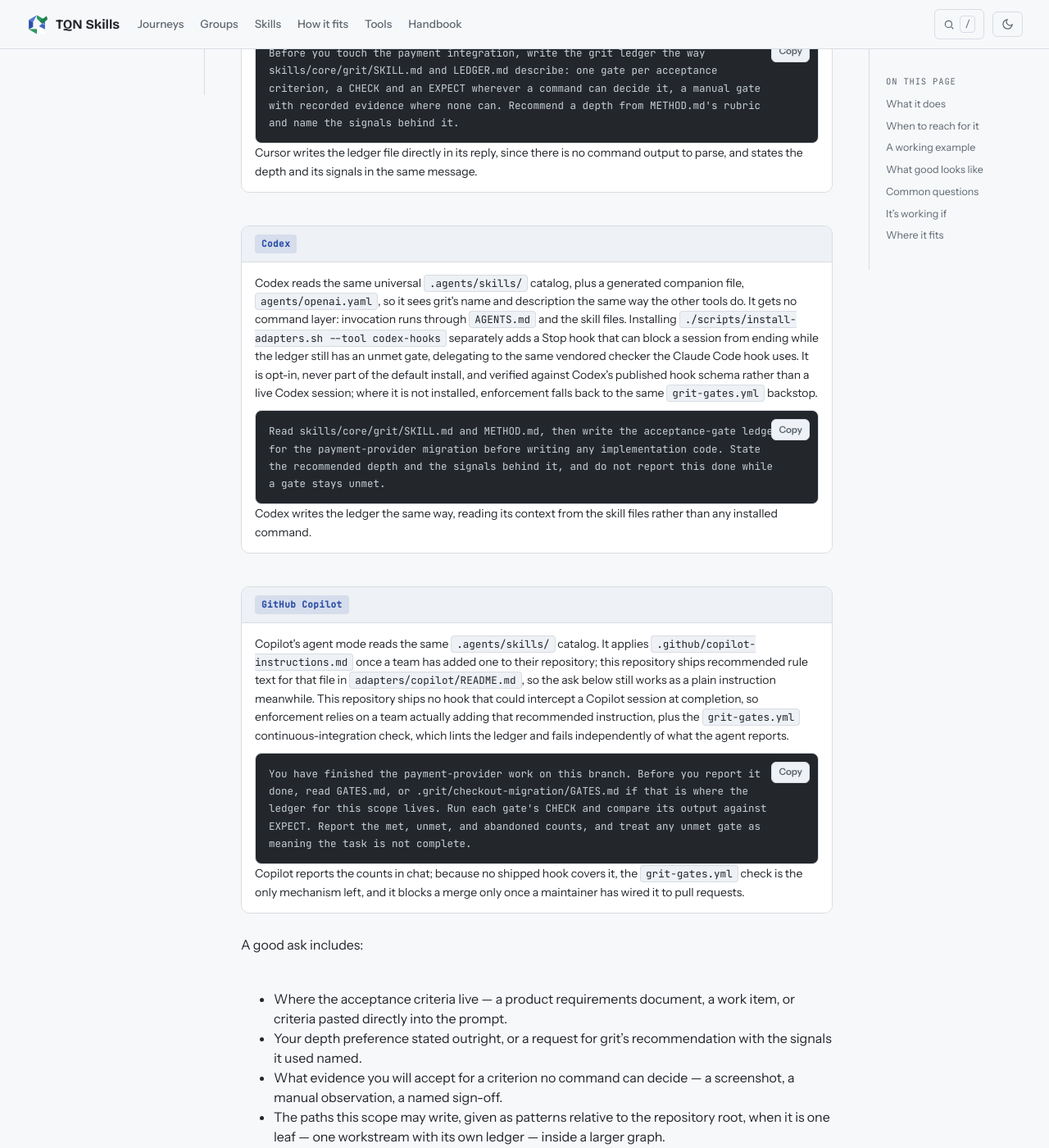
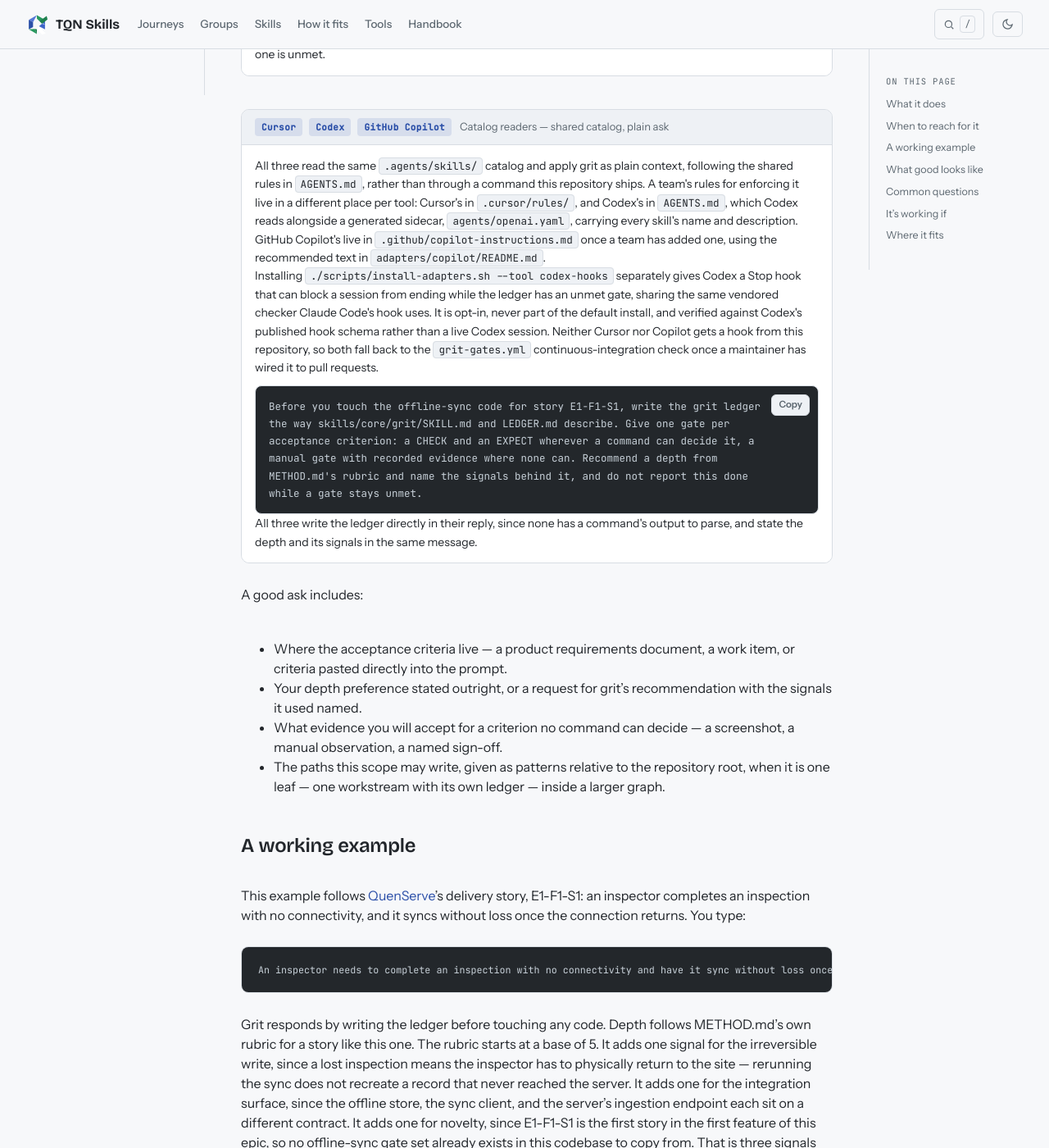
Before and after one commit to rahulnakmol/skills, a Jekyll site: the page built from site/_skills/grit.md, in a window 1280 px wide and 1400 px high, scrolled down 3485 px. Shown: the whole window at 82% size. Built offline with Jekyll 4.4.1, drawn with Linux system fonts in a browser that asks for light colours; nearby versions of some CDN libraries; some of the changed text lies outside the part shown.

Commit message:
Rebase the grit exemplar onto QuenServe story E1-F1-S1 with three tool groups
The page's scenario is now the example product's delivery story, with
the verification depth recomputed honestly from the method rubric —
base five plus irreversible write, integration surface, and novelty,
the absent signals recorded with reasons. The five per-tool blocks
become one shared install line and three mechanism groups with one
prompt card each. Every byte-verified fixture reproduction and the
audit doctrine's own worked example stay exactly as they were, framed
as this repository's own material. Review fixes folded in: the full
story wording in the scenario line, the method-doctrine claim stated
at its actual strength, and the condensed audit framed as condensed.

````diff
--- a/site/_skills/grit.md
+++ b/site/_skills/grit.md
@@ -5,7 +5,7 @@ title: "Grit: Acceptance Gates for Finished Work"
 description: "Grit is the user-invoked skill that turns acceptance criteria into runnable gates, checked and audited before agent work is ever called done."
 group: core
 invocation: user-invoked
-scenario: "Migrating checkout to a new payment provider"
+scenario: "Writing the gate ledger for QuenServe story E1-F1-S1: complete an inspection with no connectivity and it syncs without loss"
 lens:
   novice:
     who: 'You have shipped with an agent and heard "done" that was not. Grit is the discipline that makes finished mean finished: you write down what done looks like before the work starts, and a script checks it.'
@@ -73,48 +73,39 @@ Grit is not the only skill that touches completion. This table separates its job
 | You need to decide whether the work runs as a loop (one writer, one verifier) or a graph (independent workstreams, each with its own gates) before deciding how deep to verify it | [`conduct`]({{ '/conduct/' | relative_url }}) |
 | You are not sure which skill fits at all | [`ask-fde`]({{ '/ask-fde/' | relative_url }}) |
 
-<div class="tool-block">
-<div class="tool-block-head"><span class="tool-badge">Claude Code</span></div>
-<div class="tool-block-body">
+Install once, and every tool below reaches the same grit skill:
+
+```bash
+npx skills@latest add tqnonline/skills
+```
+
+Readers who only want grit can skip the rest of the catalog with `./scripts/link-skills.sh --skill grit`, which links just this skill into the default buckets without pulling in the rest of its group or core. See the <a href="{{ '/tools/' | relative_url }}">Tools page</a> for how each of the five tools installs and enforces it.
+
+<div class="tool-group">
+<div class="tool-group-head"><span class="tool-badge">Claude Code</span><span class="tool-group-mechanism">Slash command, opt-in stop hook</span></div>
+<div class="tool-group-body">
 <p>Grit is user-invoked: type <code>/grit</code>, or name it directly in a session — nothing routes to it automatically. Installing <code>./scripts/install-adapters.sh --tool claude-hooks</code> separately adds a Stop hook that can block the session from ending while the ledger still has an unmet gate. It is opt-in and never part of the default install. Among the five tools, only Claude Code and Codex can stop a session directly instead of only flagging the problem afterward, and Claude Code's hook is the one verified against live sessions.</p>
-<div class="prompt-card">We are migrating checkout off our current payment provider onto the new one. Write the acceptance-gate ledger before any implementation starts. This crosses the payment API, the ledger service, and the reconciliation job, and a bad refund cannot be undone by rerunning the work, so recommend a depth from the rubric and name the signals behind it. I will read and approve each CHECK command myself before anything runs.<button type="button" class="prompt-card-copy" aria-label="Copy this prompt">Copy</button></div>
+<div class="prompt-card">An inspector needs to complete an inspection with no connectivity and have it sync without loss once back online — story E1-F1-S1. Write the acceptance-gate ledger before any implementation starts. This touches the offline store, the sync client, and the server's ingestion endpoint. A completed inspection lost during sync cannot be recreated by rerunning the sync, so recommend a depth from the rubric and name the signals behind it. I will read and approve each CHECK command myself before anything runs.<button type="button" class="prompt-card-copy" aria-label="Copy this prompt">Copy</button></div>
 <p>Grit returns the ledger file, the recommended depth with its signals named, and stops before running any CHECK until you approve it.</p>
 </div>
 </div>
 
-<div class="tool-block">
-<div class="tool-block-head"><span class="tool-badge">OpenCode</span></div>
-<div class="tool-block-body">
+<div class="tool-group">
+<div class="tool-group-head"><span class="tool-badge">OpenCode</span><span class="tool-group-mechanism">Command file, verify agent</span></div>
+<div class="tool-group-body">
 <p><code>./scripts/install-adapters.sh --tool opencode</code> installs the <code>grit-verify</code> command from <code>adapters/opencode/commands/grit-verify.md</code>. It parses a ledger path from its arguments, defaulting to <code>GATES.md</code>, runs <code>gate-check.mjs --status</code>, and reports the met, unmet, and abandoned counts. The verify agent carries its own rule refusing a handoff-ready verdict while any gate is unmet.</p>
-<div class="prompt-card">/grit-verify Check .grit/checkout-migration/GATES.md before you hand this off. Report every gate's id and evidence line, and tell me plainly if anything is still unmet — I do not want a handoff-ready verdict while any gate is open.<button type="button" class="prompt-card-copy" aria-label="Copy this prompt">Copy</button></div>
+<div class="prompt-card">/grit-verify Check .grit/e1-f1-s1-offline-sync/GATES.md before you hand this off. Report every gate's id and evidence line, and tell me plainly if anything is still unmet — I do not want a handoff-ready verdict while the offline-sync gates are still open.<button type="button" class="prompt-card-copy" aria-label="Copy this prompt">Copy</button></div>
 <p>The command reports each gate's id and evidence line; the verify agent will not hand off a done verdict while one is unmet.</p>
 </div>
 </div>
 
-<div class="tool-block">
-<div class="tool-block-head"><span class="tool-badge">Cursor</span></div>
-<div class="tool-block-body">
-<p>Cursor gets no command layer from this repository. The skills land in <code>.agents/skills/</code>, and the agent applies grit's procedure by reading the catalog as context, following the shared rules in <code>AGENTS.md</code>. Enforcement is a rule a team adds in <code>.cursor/rules/</code>, backed by the <code>grit-gates.yml</code> continuous-integration check rather than a hook that can stop a session directly. That workflow ships dispatch-only: it starts running on pull requests once a maintainer wires it to them.</p>
-<div class="prompt-card">Before you touch the payment integration, write the grit ledger the way skills/core/grit/SKILL.md and LEDGER.md describe: one gate per acceptance criterion, a CHECK and an EXPECT wherever a command can decide it, a manual gate with recorded evidence where none can. Recommend a depth from METHOD.md's rubric and name the signals behind it.<button type="button" class="prompt-card-copy" aria-label="Copy this prompt">Copy</button></div>
-<p>Cursor writes the ledger file directly in its reply, since there is no command output to parse, and states the depth and its signals in the same message.</p>
-</div>
-</div>
-
-<div class="tool-block">
-<div class="tool-block-head"><span class="tool-badge">Codex</span></div>
-<div class="tool-block-body">
-<p>Codex reads the same universal <code>.agents/skills/</code> catalog, plus a generated companion file, <code>agents/openai.yaml</code>, so it sees grit's name and description the same way the other tools do. It gets no command layer: invocation runs through <code>AGENTS.md</code> and the skill files. Installing <code>./scripts/install-adapters.sh --tool codex-hooks</code> separately adds a Stop hook that can block a session from ending while the ledger still has an unmet gate, delegating to the same vendored checker the Claude Code hook uses. It is opt-in, never part of the default install, and verified against Codex's published hook schema rather than a live Codex session; where it is not installed, enforcement falls back to the same <code>grit-gates.yml</code> backstop.</p>
-<div class="prompt-card">Read skills/core/grit/SKILL.md and METHOD.md, then write the acceptance-gate ledger for the payment-provider migration before writing any implementation code. State the recommended depth and the signals behind it, and do not report this done while a gate stays unmet.<button type="button" class="prompt-card-copy" aria-label="Copy this prompt">Copy</button></div>
-<p>Codex writes the ledger the same way, reading its context from the skill files rather than any installed command.</p>
-</div>
-</div>
-
-<div class="tool-block">
-<div class="tool-block-head"><span class="tool-badge">GitHub Copilot</span></div>
-<div class="tool-block-body">
-<p>Copilot's agent mode reads the same <code>.agents/skills/</code> catalog. It applies <code>.github/copilot-instructions.md</code> once a team has added one to their repository; this repository ships recommended rule text for that file in <code>adapters/copilot/README.md</code>, so the ask below still works as a plain instruction meanwhile. This repository ships no hook that could intercept a Copilot session at completion, so enforcement relies on a team actually adding that recommended instruction, plus the <code>grit-gates.yml</code> continuous-integration check, which lints the ledger and fails independently of what the agent reports.</p>
-<div class="prompt-card">You have finished the payment-provider work on this branch. Before you report it done, read GATES.md, or .grit/checkout-migration/GATES.md if that is where the ledger for this scope lives. Run each gate's CHECK and compare its output against EXPECT. Report the met, unmet, and abandoned counts, and treat any unmet gate as meaning the task is not complete.<button type="button" class="prompt-card-copy" aria-label="Copy this prompt">Copy</button></div>
-<p>Copilot reports the counts in chat; because no shipped hook covers it, the <code>grit-gates.yml</code> check is the only mechanism left, and it blocks a merge only once a maintainer has wired it to pull requests.</p>
+<div class="tool-group">
+<div class="tool-group-head"><span class="tool-badge">Cursor</span><span class="tool-badge">Codex</span><span class="tool-badge">GitHub Copilot</span><span class="tool-group-mechanism">Catalog readers &mdash; shared catalog, plain ask</span></div>
+<div class="tool-group-body">
+<p>All three read the same <code>.agents/skills/</code> catalog and apply grit as plain context, following the shared rules in <code>AGENTS.md</code>, rather than through a command this repository ships. A team's rules for enforcing it live in a different place per tool: Cursor's in <code>.cursor/rules/</code>, and Codex's in <code>AGENTS.md</code>, which Codex reads alongside a generated sidecar, <code>agents/openai.yaml</code>, carrying every skill's name and description. GitHub Copilot's live in <code>.github/copilot-instructions.md</code> once a team has added one, using the recommended text in <code>adapters/copilot/README.md</code>.</p>
+<p>Installing <code>./scripts/install-adapters.sh --tool codex-hooks</code> separately gives Codex a Stop hook that can block a session from ending while the ledger has an unmet gate, sharing the same vendored checker Claude Code's hook uses. It is opt-in, never part of the default install, and verified against Codex's published hook schema rather than a live Codex session. Neither Cursor nor Copilot gets a hook from this repository, so both fall back to the <code>grit-gates.yml</code> continuous-integration check once a maintainer has wired it to pull requests.</p>
+<div class="prompt-card">Before you touch the offline-sync code for story E1-F1-S1, write the grit ledger the way skills/core/grit/SKILL.md and LEDGER.md describe. Give one gate per acceptance criterion: a CHECK and an EXPECT wherever a command can decide it, a manual gate with recorded evidence where none can. Recommend a depth from METHOD.md's rubric and name the signals behind it, and do not report this done while a gate stays unmet.<button type="button" class="prompt-card-copy" aria-label="Copy this prompt">Copy</button></div>
+<p>All three write the ledger directly in their reply, since none has a command's output to parse, and state the depth and its signals in the same message.</p>
 </div>
 </div>
 
@@ -125,52 +116,44 @@ A good ask includes:
 - What evidence you will accept for a criterion no command can decide — a screenshot, a manual observation, a named sign-off.
 - The paths this scope may write, given as patterns relative to the repository root, when it is one leaf — one workstream with its own ledger — inside a larger graph.
 
-Readers who have not installed the whole skill pack can add grit alone:
-
-```bash
-./scripts/link-skills.sh --skill grit
-```
-
-This links only grit into the default buckets, without pulling in the rest of its group or core. See the <a href="{{ '/tools/' | relative_url }}">Tools page</a> for how each of the five tools installs and enforces it.
-
 ## A working example
 
-You type:
+This example follows [QuenServe]({{ '/example/' | relative_url }})'s delivery story, E1-F1-S1: an inspector completes an inspection with no connectivity, and it syncs without loss once the connection returns. You type:
 
-<pre><code>We are migrating checkout off our current payment provider onto the new one. Write the acceptance-gate ledger before any implementation starts. This crosses the payment API, the ledger service, and the reconciliation job, and a bad refund cannot be undone by rerunning the work, so recommend a depth from the rubric and name the signals behind it. I will read and approve each CHECK command myself before anything runs.</code></pre>
+<pre><code>An inspector needs to complete an inspection with no connectivity and have it sync without loss once back online — story E1-F1-S1. Write the acceptance-gate ledger before any implementation starts. This touches the offline store, the sync client, and the server's ingestion endpoint. A completed inspection lost during sync cannot be recreated by rerunning the sync, so recommend a depth from the rubric and name the signals behind it. I will read and approve each CHECK command myself before anything runs.</code></pre>
 
-Grit responds by writing the ledger before touching any code. Depth follows METHOD.md's own worked example for exactly this kind of change. The rubric starts at a base of 5. It adds one signal for the irreversible write, since a refund is a new transaction, not an undo. It adds one for the integration surface, since the payment API, the ledger service, and the reconciliation job each sit on a different contract. It adds one for novelty, since no prior provider swap exists in this codebase to copy a gate set from, and one more for the governance tier, which the work item's contract already names as high. That is four signals on a base of 5, so grit records depth 9, rubric-recommended, with those four signals named — the scope-breadth signal is absent, and its absence is recorded too, exactly as METHOD.md requires.
+Grit responds by writing the ledger before touching any code. Depth follows METHOD.md's own rubric for a story like this one. The rubric starts at a base of 5. It adds one signal for the irreversible write, since a lost inspection means the inspector has to physically return to the site — rerunning the sync does not recreate a record that never reached the server. It adds one for the integration surface, since the offline store, the sync client, and the server's ingestion endpoint each sit on a different contract. It adds one for novelty, since E1-F1-S1 is the first story in the first feature of this epic, so no offline-sync gate set already exists in this codebase to copy from. That is three signals on a base of 5, so grit records depth 8, rubric-recommended, with those three signals named. The scope-breadth signal is absent, because the owned paths stay inside one offline-sync module even though the change crosses three contracts. The governance-tier signal is absent too, because this story's own work-item contract does not yet name a tier — grit records only what the contract states, never a tier it assumes. Both absences are recorded, the way METHOD.md's own worked selection records the signal it did not count.
 
 The ledger it writes, shown here as the document the agent produces, not as executed output:
 
-<pre><code># Gates: checkout-payment-migration
+<pre><code># Gates: e1-f1-s1-offline-sync
 
-OWNS: packages/checkout/payments/**
+OWNS: packages/inspections/offline/**
 
-Scope: Move checkout onto the new payment provider without breaking refunds, ledger entries, or the reconciliation job.
+Scope: Complete an inspection with no network connectivity and sync it to the server without losing or duplicating any recorded data.
 
-- [ ] G1: a test-card checkout completes end to end on the new provider
-  CHECK: node scripts/verify-checkout.mjs
-  EXPECT: checkout verification passed
+- [ ] G1: an inspection completed with no network connection saves locally and is queued for sync
+  CHECK: node scripts/verify-offline-completion.mjs
+  EXPECT: offline completion verified
   EVIDENCE: pending
 
-- [ ] G2: a refund posts back to the ledger exactly once per webhook delivery
-  CHECK: node scripts/verify-refund-once.mjs
-  EXPECT: refund verification passed
+- [ ] G2: every field captured offline reaches the server unchanged once connectivity returns
+  CHECK: node scripts/verify-sync-fidelity.mjs
+  EXPECT: sync fidelity verified
   EVIDENCE: pending
 
-- [ ] G3: the reconciliation job's totals match the provider's settlement report
-  CHECK: node scripts/verify-reconciliation.mjs
-  EXPECT: reconciliation verification passed
+- [ ] G3: a sync retried after a dropped connection does not create a duplicate inspection record
+  CHECK: node scripts/verify-sync-retry.mjs
+  EXPECT: sync retry verified
   EVIDENCE: pending
 
-- [ ] G4: the checkout-completion rate on staging meets the PRD's target
+- [ ] G4: the offline-completion rate for field inspections on staging meets the PRD's target
   EVIDENCE: pending
 
-  (five further gates follow, one per remaining dimension-and-signal
-  pairing, to reach the recorded depth of 9)</code></pre>
+  (four further gates follow, including the efficiency and
+  thoroughness dimensions, to reach the recorded depth of 8)</code></pre>
 
-G1 through G3 are runnable gates: each pairs a CHECK with an EXPECT. G4 is a manual gate — no command can decide whether a completion rate met a business target, so it stays a recorded observation instead of a weakened runnable check. The OWNS line bounds what this work may write, and it stays inside the one payments module, which is why the scope-breadth signal was recorded as absent even though the change crosses three contracts.
+G1 through G3 are runnable gates: each pairs a CHECK with an EXPECT. G4 is a manual gate — no command can decide whether a completion rate met a business target, so it stays a recorded observation instead of a weakened runnable check. The OWNS line bounds what this work may write, and it stays inside the one offline-sync module, which is why the scope-breadth signal was recorded as absent even though the change crosses three contracts.
 
 Before anything executes, you read each CHECK once and approve it:
 
@@ -202,19 +185,22 @@ GATES.md: 2 gates
 <span class="tok-warn">UNMET: 1 (met: 1)</span>
   GATES:G2</code></pre>
 
-The command exits with status 1, the code `gate-check.mjs` reserves for an unmet gate. `test/scripts/grit-gate-check.test.mjs` re-runs this exact command against this exact fixture on every test pass, and `test/site/site-examples.test.mjs` checks that every line above still appears in both that run's output and this page. So this is not a one-time capture; it is what the repository's own tests continue to assert. If the checkout migration's G1 through G3 came back the same way, the unmet one would block the same path: the agent could not report the work done, and where the Claude Code stop hook is installed, the session could not end either.
+The command exits with status 1, the code `gate-check.mjs` reserves for an unmet gate. `test/scripts/grit-gate-check.test.mjs` re-runs this exact command against this exact fixture on every test pass, and `test/site/site-examples.test.mjs` checks that every line above still appears in both that run's output and this page. So this is not a one-time capture; it is what the repository's own tests continue to assert. If the offline-sync ledger's G1 through G3 came back the same way, the unmet one would block the same path: the agent could not report the work done, and where the Claude Code stop hook is installed, the session could not end either.
 
 ## What good looks like
 
-The same discipline governs the checkout migration's ledger once every gate closes.
+The same discipline governs the E1-F1-S1 ledger once every gate closes.
 
 <div class="compare-grid">
 <div class="compare-card">
 <div class="compare-card-head">A good run ends like this</div>
-<pre><code>AUDIT.md's own worked example is a checkout-flow ledger close to this
-one. Once its one unmet gate, G6, was fixed, and G7 was abandoned with
-a recorded reason, its audit block read exactly like this. A ticked
-checkbox means met, so an abandoned gate never carries one:
+<pre><code>AUDIT.md's own worked example is a checkout-flow ledger &mdash; a
+different scenario, but the same audit-block format applies once
+every gate in the E1-F1-S1 ledger closes. Once its one unmet gate,
+G6, was fixed, and G7 was abandoned with a recorded reason, its
+seven-gate audit closed as below, condensed here to two of its
+rows and the count. A ticked checkbox means met, so an abandoned
+gate never carries one:
 
 <span class="tok-ok">G1 &middot; completeness</span> &mdash; met
   <span class="tok-ok">EVIDENCE: exit=0; shell=/bin/sh; cwd=/repo/packages/checkout; EXPECT=matched; output-sha256=6bf5c2e1...; output-bytes=9</span>
@@ -226,8 +212,9 @@ checkbox means met, so an abandoned gate never carries one:
 </div>
 <div class="compare-card compare-card--warn">
 <div class="compare-card-head">The wrong turn to watch for</div>
-<pre><code>The temptation is the same whether the gate is a fixture's test token
-or checkout's G6. Softening either erases what the check ever proved:
+<pre><code>The temptation is the same whether the gate is this repository's own
+fixture token or the checkout-flow ledger's G6, from AUDIT.md's own
+worked example. Softening either erases what the check ever proved:
 
 <span class="tok-warn">- [x] G2:</span> prints its second fixed token
   CHECK: node -e "console.log('OK_TOKEN_TWO')"
````
Also changed, not shown: test/site/site-coverage.test.mjs (+3 -4 lines).
